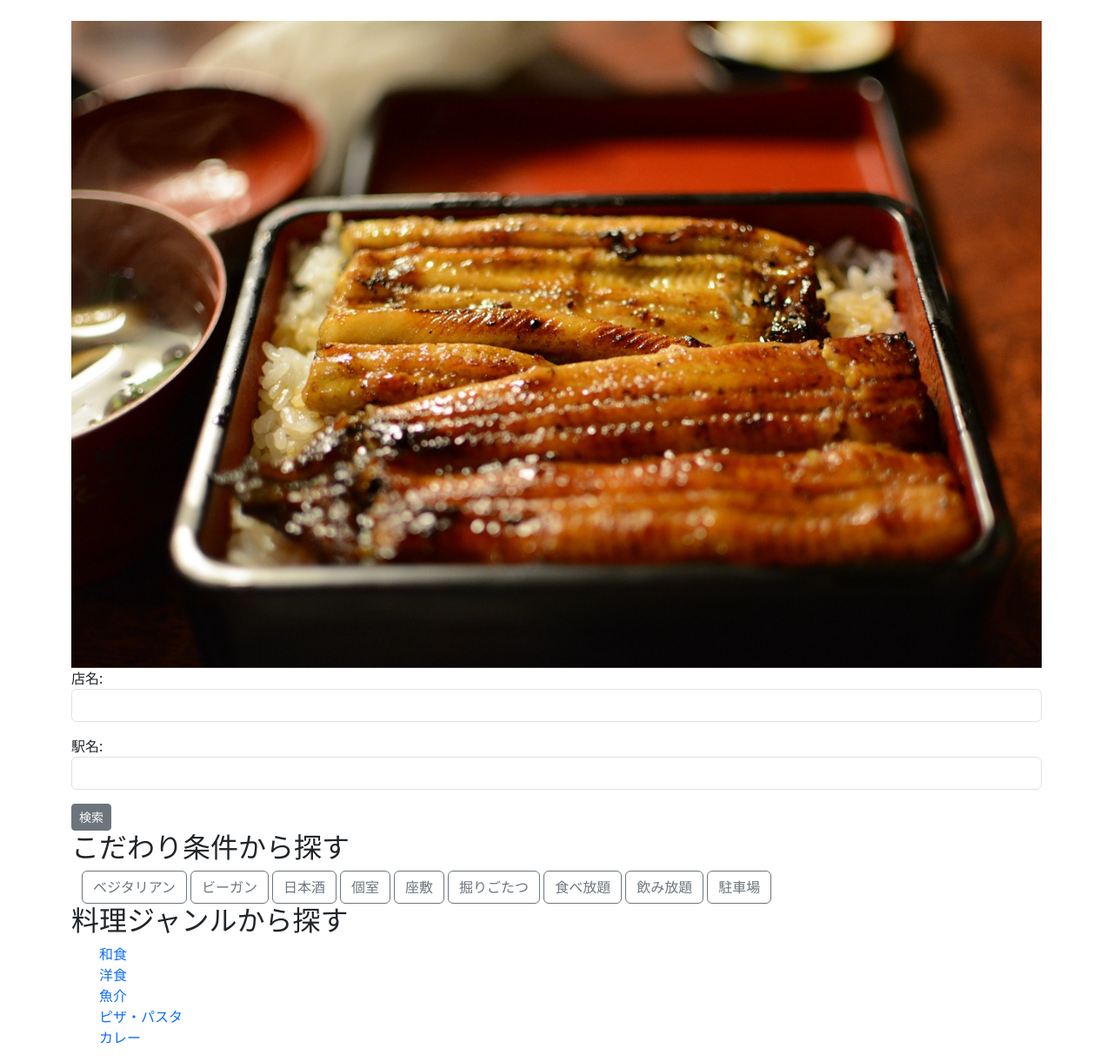
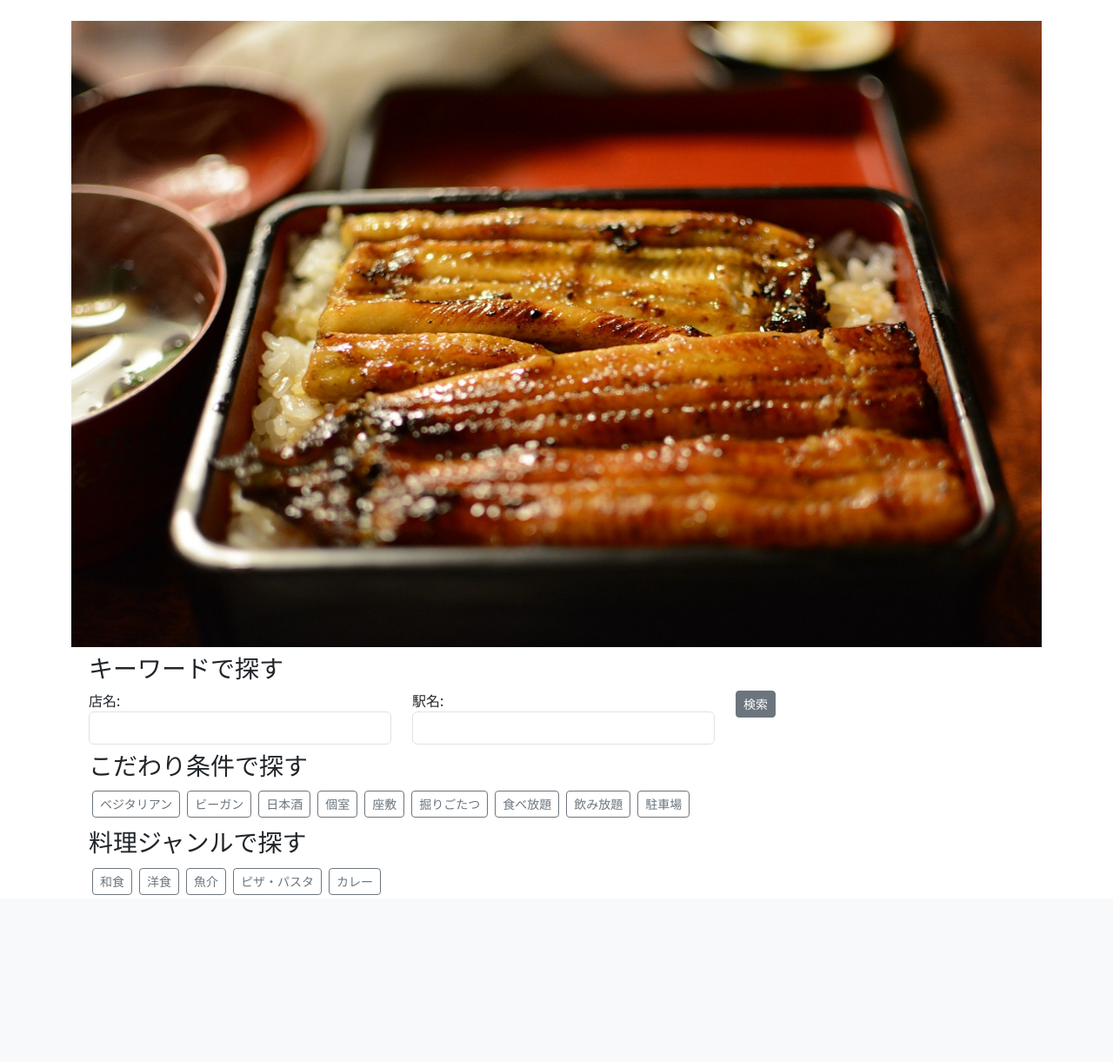
Before and after one commit to t17n/Django_tabelog, a Django app: page /nagoyameshi/ in a window 1280 px wide. Shown: the part 72-1293 px from the top of the page at 87% size. After the commit the page ends 1101 px from the top, so only its background shows below. Run offline with Django 4.2, Linux system fonts and the light colour scheme; data comes from the database, SQL or seed files in the repository.

Commit message:
Bootstrap設定-top_htmlのキーワード検索横並び

```diff
--- a/nagoyameshi/forms.py
+++ b/nagoyameshi/forms.py
@@ -6,6 +6,36 @@ class SearchForm(forms.Form):
     shop_area = forms.CharField(label='駅名', max_length=10, required=False, widget=forms.TextInput(attrs={'class':'form-control'}))
 
 '''
+from django import forms
+from crispy_forms.helper import FormHelper
+from crispy_forms.layout import Layout, Div, Submit
+from .models import Shop
+
+class SearchForm(forms.Form):
+    shop_name = forms.CharField(label='店名', required=False, widget=forms.TextInput(attrs={'class': 'form-control'}))
+    shop_area = forms.CharField(label='駅名', max_length=10, required=False, widget=forms.TextInput(attrs={'class': 'form-control'}))
+
+    def __init__(self, *args, **kwargs):
+        super(SearchForm, self).__init__(*args, **kwargs)
+        self.helper = FormHelper()
+        self.helper.form_method = 'post'
+        self.helper.form_class = 'form-horizontal'
+        self.helper.label_class = 'col-md-3'
+        self.helper.field_class = 'col-md-9'
+        self.helper.layout = Layout(
+            Div(
+                Div('shop_name', css_class='mb-3'),
+                Div('shop_area', css_class='mb-3'),
+                css_class='row'
+            ),
+            Div(
+                Div(Submit('submit', '検索', css_class='btn btn-secondary btn-sm'), css_class='col-md-9 offset-md-3'),
+                css_class='row'
+            ),
+        )
+'''
+
+'''
 class SearchForm(forms.Form):
     search = forms.CharField(label='店舗検索', required=False, widget=forms.TextInput(attrs={'class':'form-control'}))
 '''
--- a/nagoyameshi/static/nagoyameshi/css/style.css
+++ b/nagoyameshi/static/nagoyameshi/css/style.css
@@ -12,3 +12,21 @@ a {
   max-width: 100%;
   height: auto;
 }
+
+
+/* -----カルーセル----- */
+/* carousel-itemの高さを32remに指定 */
+.carousel-item {
+  height: 45rem;
+}
+/*carousel-item直下の子要素imgタグに設定 */
+.carousel-item>img {
+  /* 絶対位置を指定 */
+  position: absolute;
+  top: 0;
+  left: 0;
+  min-width: 100%;
+
+  /* 高さはcarousel-itemに揃える */
+  height: 100%;
+}
--- a/nagoyameshi/templates/nagoyameshi/top.html
+++ b/nagoyameshi/templates/nagoyameshi/top.html
@@ -16,30 +16,38 @@
         </div>
     </div>
 </div>
-    <form action="{% url 'search' %}" method="post" enctype="multipart/form-data">
+<div class="container m-2">
+    <form action="{% url 'search' %}" class="form-horizontal" method="post" enctype="multipart/form-data">
+    {% csrf_token %}
         <div class="row">
+        <h3>キーワードで探す</h3>
             <div class="col">
-            {% csrf_token %}
-            {{ form.as_p }}
+                {{ form.shop_name.label_tag}}{{ form.shop_name }}
+            </div>
+            <div class="col">
+                {{ form.shop_area.label_tag }}{{ form.shop_area }}
+            </div>
+            <div class="col">
                 <input type="submit" class="btn btn-secondary btn-sm" value="検索">
             </div>
         </div>
     </form>
-<h2>こだわり条件から探す</h2>
-<div class="container">
+</div>
+<div class="container m-2">
+    <h3>こだわり条件で探す</h3>
     {% for condition in conditions %}
-    <div class="float-start me-1">
-        <a class="btn btn-outline-secondary" href="{% url 'condition' condition.id %}">{{ condition }}</a>
+    <div class="float-start m-1">
+        <a class="btn btn-outline-secondary btn-sm" href="{% url 'condition' condition.id %}">{{ condition }}</a>
     </div>
     {% endfor %}
     <div class="clearfix"></div>
 </div>
-<h2>料理ジャンルから探す</h2>
-<ul>
+<div class="container m-2">
+    <h3>料理ジャンルで探す</h3>
     {% for genre in genres %}
-    <div>
-        <a href="{% url 'genre' genre=genre.0 %}">{{ genre.1 }}</a>
-        {% comment %} <a href="{% url 'genre' %}?genre={{ genre.0 }}">{{ genre.1 }}</a> {% endcomment %}
+    <div class="float-start m-1">
+        <a class="btn btn-outline-secondary btn-sm" href="{% url 'genre' genre=genre.0 %}">{{ genre.1 }}</a>
     </div>
     {% endfor %}
+</div>
 {% endblock content %}
```
Lines whose indentation alone changed are shown as unchanged.
